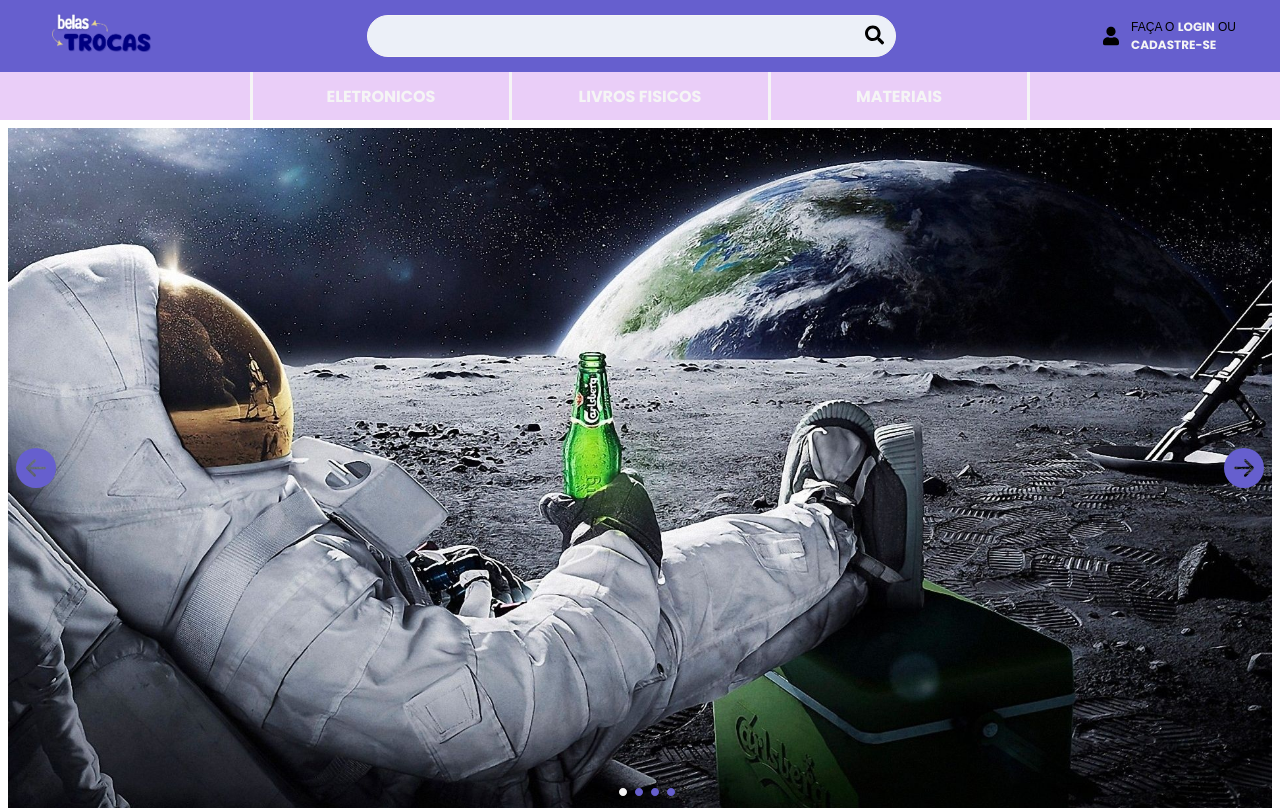
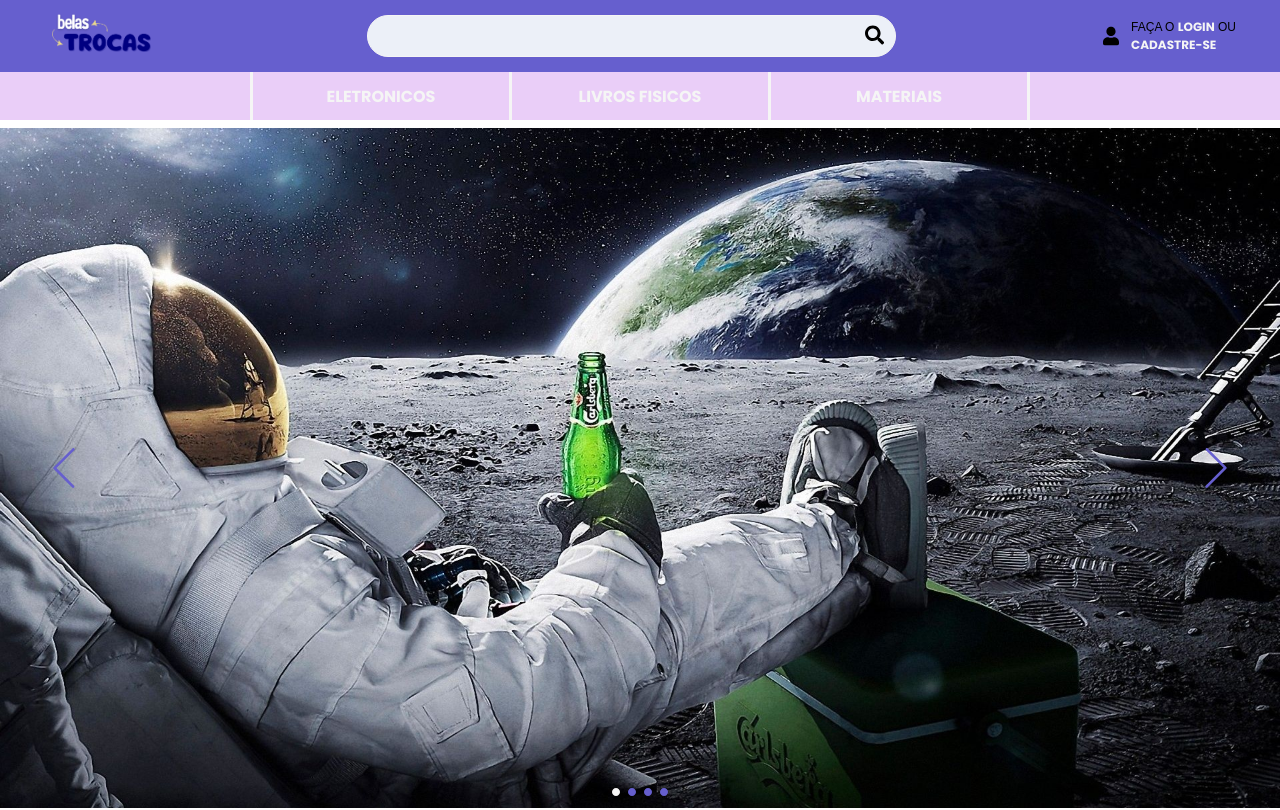
Before and after one commit to rafaelvilaveras/PIME---Belas-Trocas, a React app: page / in a window 1280 px wide. Shown: the top 810 px of the page. Built offline with nearby package versions, Linux system fonts and the light colour scheme; a web font is replaced by a local one.

Commit message:
Add files via upload

```diff
--- a/src/components/home/home-slider.js
+++ b/src/components/home/home-slider.js
@@ -1,6 +1,7 @@
 import React, { useState } from 'react';
 import {GoPrimitiveDot} from 'react-icons/go';
 import {BsArrowLeftCircleFill, BsArrowRightCircleFill} from 'react-icons/bs';
+import {SlArrowRight, SlArrowLeft} from 'react-icons/sl';
 
 import '../../css/App.css';
 import '../../css/slider.css';
@@ -21,8 +22,9 @@
     return (
         <>
             <div className='flex-row slider-container prevent-select'>
-                <div className='arrow-container left'>
-                    <BsArrowLeftCircleFill onClick={()=>{index === 0 ? setIndex(teste.length-1) : setIndex(index-1)}}/>
+                <div onClick={()=>{index === 0 ? setIndex(teste.length-1) : setIndex(index-1)}} className='arrow-container left'>
+                    {/* <BsArrowLeftCircleFill /> */}
+                    <SlArrowLeft/>
                 </div>
                 <div className='flex-row slider-wrapper'>
                     {teste.map((item, i)=>{
@@ -39,8 +41,9 @@
                 </div>
                 </div>
 
-                <div className='arrow-container right'>
-                    <BsArrowRightCircleFill onClick={()=>{index === teste.length-1 ? setIndex(0) : setIndex(index+1)}}/>
+                <div onClick={()=>{index === teste.length-1 ? setIndex(0) : setIndex(index+1)}} className='arrow-container right'>
+                    {/* <BsArrowRightCircleFill/> */}
+                    <SlArrowRight/>
                 </div>
             </div>
         </>
--- a/src/css/slider.css
+++ b/src/css/slider.css
@@ -10,19 +10,28 @@
 
 .arrow-container {
     display: flex;
+    width: 10%;
+    height: 100%;
+    justify-content: center;
     align-items: center;
     font-size: 2.5rem;
     color: var(--blue-bg);
     cursor: pointer;
     position: absolute;
+    z-index: 99;
+}
+
+.arrow-container:hover {
+    background-color: var(--black-bg);
+    color: var(--white-font);
 }
 
 .left {
-    left: 1rem;
+    left: 0;
 }
 
 .right {
-    right: 1rem;
+    right: 0;
 
 }
 
@@ -34,8 +43,9 @@
     display: flex;
     justify-content: center;
     position: absolute;
-    width: 99.9%;
+    width: 100%;
     bottom: 0.5rem;
+    left: 0;
     color: var(--blue-bg);
 }
 
@@ -44,8 +54,11 @@
 }
 
 .image-container {
-    width: 98.8vw;
+    width: 100%;
     height: 85vh;
+    position: absolute;
+    left: 0;
+    top: 0;
 
 }
 
```
